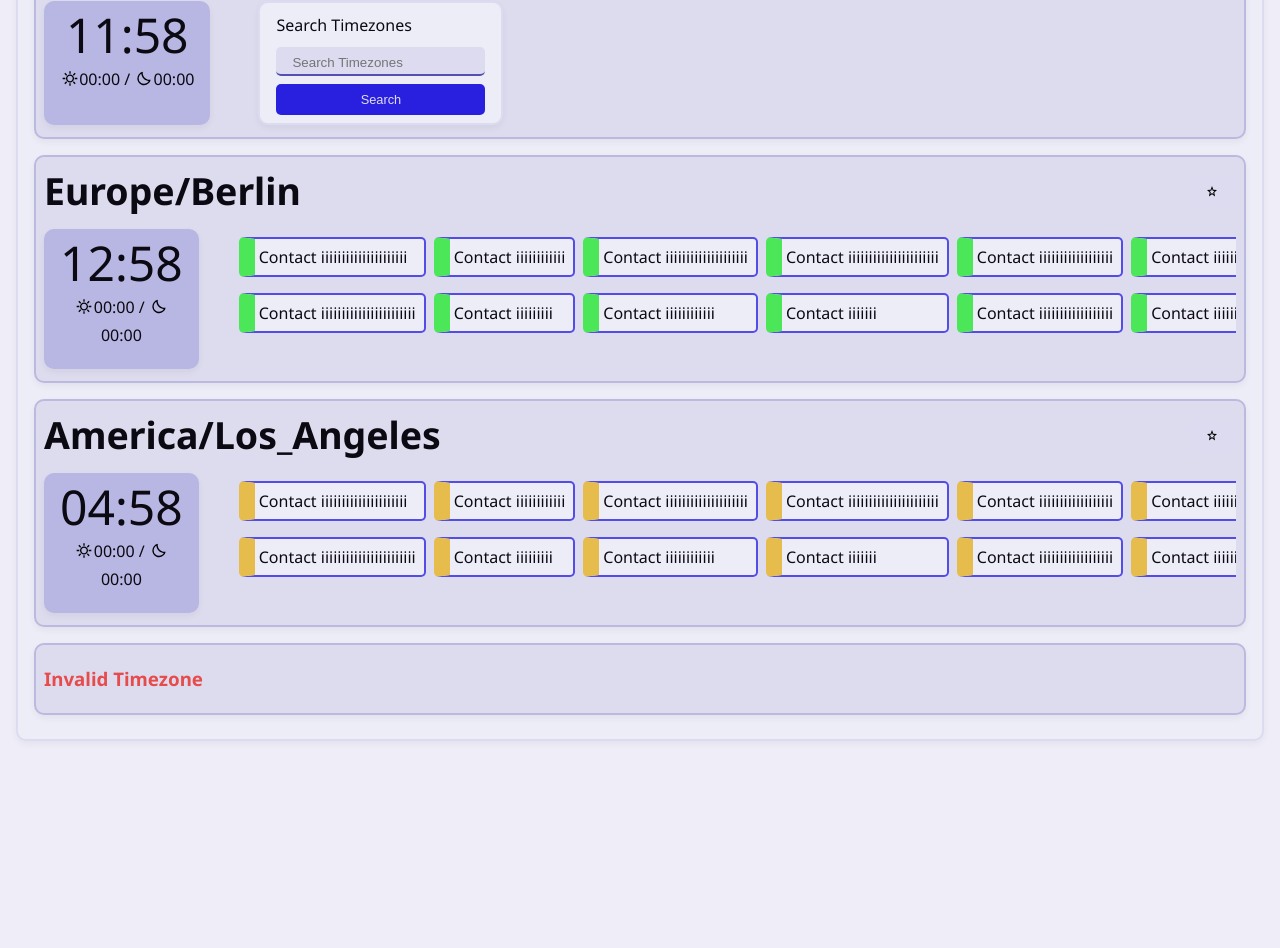
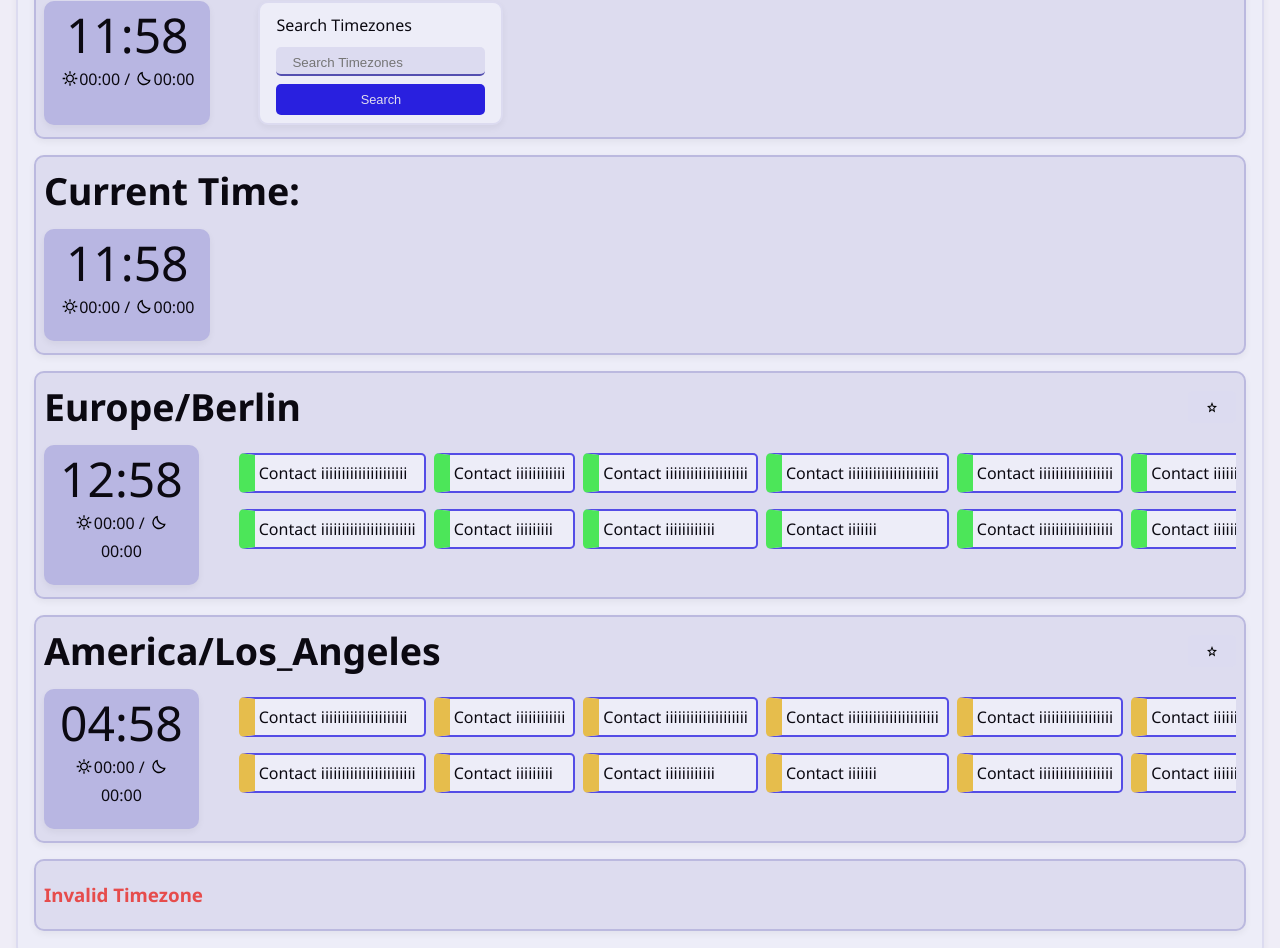
Before and after one commit to CMSC-495-7383-Group-3/timezone-webapp, a React (Vite) app in the folder frontend/: page /test in a window 1280 px wide. Shown: the part 1095-2043 px from the top of the page. Before the commit the page ends 1852 px from the top, so only its background shows below. Built offline with nearby package versions, Linux system fonts and the light colour scheme; a web font is replaced by a local one.

Commit message:
Added Documentation For New Components

```diff
--- a/frontend/src/components/ContactListItem.tsx
+++ b/frontend/src/components/ContactListItem.tsx
@@ -8,6 +8,7 @@ interface IContactListProps {
   contact: Contact
 }
 
+// Displays a single contact item.
 export default function ContactListItem(props: IContactListProps) {
   return (
     <li className={`contact-list-item ${props.availability}`}>
--- a/frontend/src/components/LocalTimeDisplay.tsx
+++ b/frontend/src/components/LocalTimeDisplay.tsx
@@ -3,7 +3,12 @@ import { useEffect, useState } from "react"
 import sunriseIcon from "/sunny_24dp_0B0911_FILL0_wght400_GRAD0_opsz24.svg"
 import sunsetIcon from "/bedtime_24dp_0B0911_FILL0_wght400_GRAD0_opsz24.svg"
 
-export default function LocalTimeDisplay() {
+interface ILocalTimeDisplayProps {
+  hideSearch?: boolean
+}
+
+// Displays the local time and a search field to search for other timezones
+export default function LocalTimeDisplay(props: ILocalTimeDisplayProps) {
   const [date, setDate] = useState(new Date())
   const [query, setQuery] = useState("")
 
@@ -42,6 +47,7 @@ export default function LocalTimeDisplay() {
             00:00
           </p>
         </div>
+        {!props.hideSearch ? (
           <div className="container primary search">
             <form onSubmit={onSearchSubmit}>
               <label htmlFor="query">Search Timezones</label>
@@ -55,6 +61,9 @@ export default function LocalTimeDisplay() {
               <input type="submit" value="Search" />
             </form>
           </div>
+        ) : (
+          <></>
+        )}
       </div>
     </div>
   )
--- a/frontend/src/components/TestComponent.tsx
+++ b/frontend/src/components/TestComponent.tsx
@@ -86,6 +86,7 @@ export default function TestComponent() {
         <h1>Components</h1>
         <h2>Timezone Display</h2>
         <LocalTimeDisplay />
+        <LocalTimeDisplay hideSearch />
         <TimezoneDisplay timezone="Europe/Berlin" contacts={testContacts} />
         <TimezoneDisplay
           timezone="America/Los_Angeles"
```
Also changed, not shown: 1 other file (tests, documents, lock files or other folders). Lines whose indentation alone changed are shown as unchanged.
